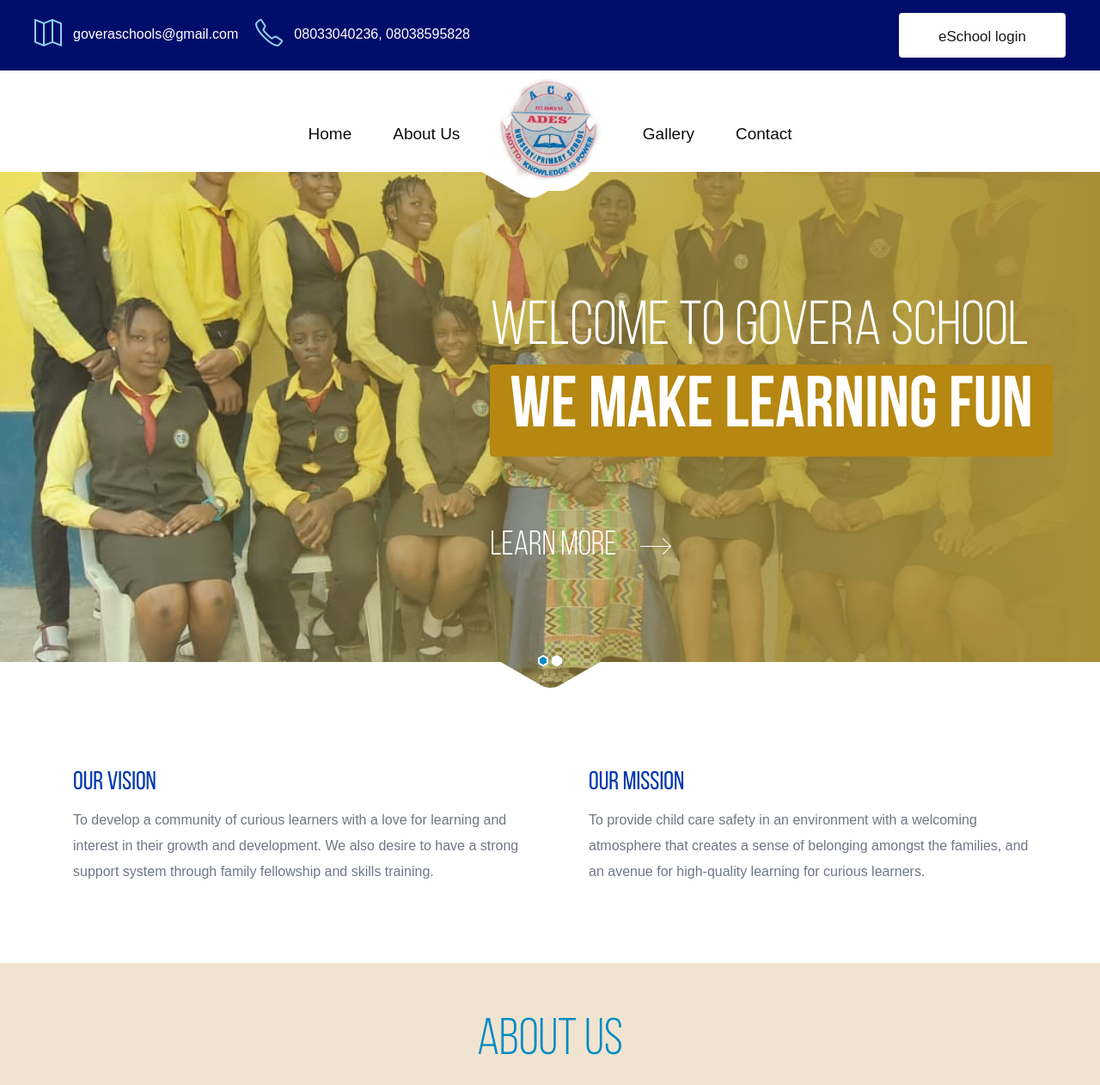
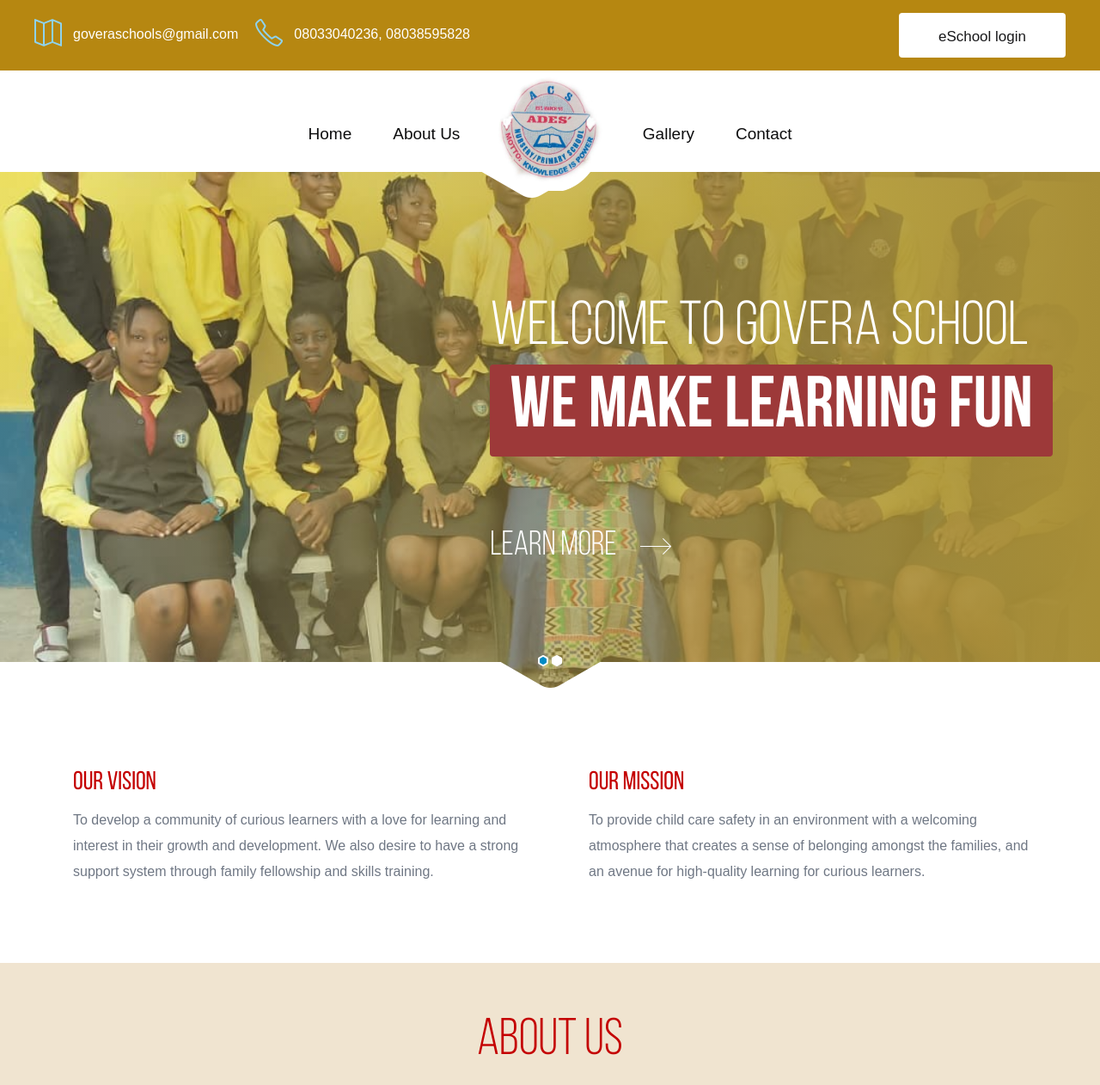
Before and after one commit to blaycoder/Govera-School, a plain HTML site: page index.html in a window 1280 px wide. Shown: the top 1262 px of the page at 86% size. Drawn offline with nearby package versions, Linux system fonts and the light colour scheme; files whose address does not match are found by name.

Commit message:
edit index and edit css

```diff
--- a/css/style.css
+++ b/css/style.css
@@ -689,7 +689,7 @@ h1.single{
 	font-size: 84px;
 	line-height: 101px;
 	border-radius: 4px;
-	background:#b68711;
+	background:#9d3939;
 	padding: 1px 23px 5px 23px;
 	display: inline-block;
 }
@@ -789,7 +789,7 @@ h1.single{
 
 .posts .info h3 {
 	overflow: hidden;
-	color: #033aaf;
+	color: #c40000;
 	font-family: 'BebasNeue';
 	font-size: 30px;
 	line-height: 34px;
@@ -806,7 +806,7 @@ h1.single{
 }
 .header-box {
 	overflow: hidden;
-	background: #000D6B;
+	background: #b68711;
 	padding: 15px 0 15px 0;
 	color: #fff;
 }
--- a/index.html
+++ b/index.html
@@ -114,7 +114,7 @@
 
 	<section class="news" id="about">
 		<div class="container">
-			<h2 style="color: #008bc4">About Us</h2>
+			<h2 style="color: #c40000">About Us</h2>
 			<div class="about-text">
 				<p>
 					<strong>Govera Schools</strong>	Egan originated from the defunct Charlesville schools situated
@@ -145,29 +145,6 @@
 							Govera Schools is a coeducational school built on Christian values and high societal and strong family values.
 						</p>
 
-
-				<!-- <p> <strong> ACS Schools</strong> offers qualitative and sound education to children under the guidance
-					of morally academic sound instructors with quality background.
-					<strong>*Qualified and experienced teachers</strong>
-					<strong>*Good and conducive learning environment</strong>
-					<strong>*Computer based instruction</strong>
-					<strong>*Transport facilities</strong>
-					<strong>*Efficient and effective transmission of cultural heritage</strong>
-					<strong>*Moderate Fees</strong>
-					<strong>*Student Centred Curriculum</strong>
-					<strong>* Sports and Game facilities</strong>
-				</p>
-				<p>
-					We provide a functional, cost effective and flexible learning opportunities which adds long life
-					values to quality education for all categories of children.
-				</p>
-				<p>
-					To stand out as foremost coeducational Institution providing highly accessible quality education
-					which is anchored by social justice, equity, quality and national cohesion through a comprehensive
-					reach with no barriers to race, religion, tribe or politics
-				</p> -->
-
-
 			</div>
 		</div>
 		<!-- / container -->
@@ -175,7 +152,7 @@
 
 	<section class="events" id="gallery">
 		<div class="container">
-			<h2 style="color: #008bc4">Photo Gallery</h2>
+			<h2 style="color: #c40000">Photo Gallery</h2>
 			<main class="mainbar">
 				<main class="mainbar">
 					<div class="containerbar">
@@ -360,7 +337,7 @@
 					</ul>
 				</article>
 			</section>
-			<p class="copy">© 2021 ACS Schools. All rights reserved. Designed by <a href="http://akisolutions.com.ng"
+			<p class="copy">© 2021 Govera Schools. All rights reserved. Designed by <a href="http://akisolutions.com.ng"
 					target="_blank">AKI Solutions</a></p>
 		</div>
 		<!-- / container -->
```
